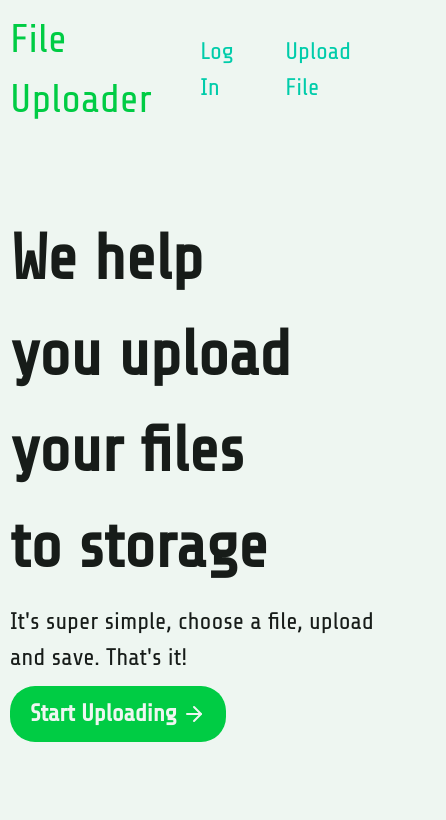
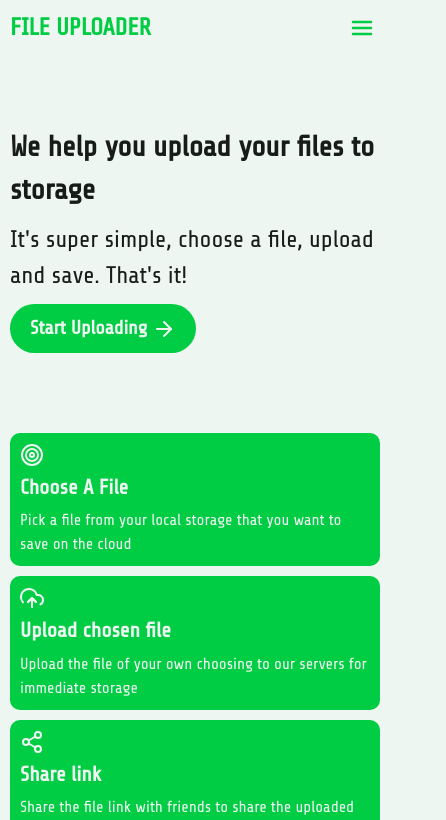
Before and after one commit to ulathincube/file-upload-client, a React (Vite) app: page / in a window 390 px wide. Shown: the top 820 px of the page, 446 px wide, since content can reach past the window. Built offline with nearby package versions, Linux system fonts and the light colour scheme.

Commit message:
Resize components in smaller viewports

```diff
--- a/src/components/CallToAction/CallToAction.module.css
+++ b/src/components/CallToAction/CallToAction.module.css
@@ -7,6 +7,7 @@
 
 .title {
   font-size: var(--font-size-large);
+  text-wrap: wrap;
 }
 
 .action {
@@ -30,3 +31,13 @@
 .container {
   max-width: fit-content;
 }
+
+@media screen and (max-width: 37.5rem) {
+  .title {
+    --font-size-large: 1.8rem;
+  }
+
+  .action {
+    --font-size-medium: 1.2rem;
+  }
+}
--- a/src/components/Feature/Feature.module.css
+++ b/src/components/Feature/Feature.module.css
@@ -17,3 +17,37 @@
 .description {
   font-size: var(--font-size-medium);
 }
+
+@media screen and (max-width: 81.25rem) {
+  .title {
+    --font-size-large: 1.8rem;
+  }
+
+  .description {
+    --font-size-medium: 1.3rem;
+  }
+}
+
+@media screen and (max-width: 62.5rem) {
+  .title {
+    --font-size-large: 1.5rem;
+  }
+
+  .description {
+    --font-size-medium: 1.2rem;
+  }
+}
+
+@media screen and (max-width: 50rem) {
+  .wrapper {
+    padding: var(--spacing-10);
+  }
+
+  .title {
+    --font-size-large: 1.3rem;
+  }
+
+  .description {
+    --font-size-medium: 1rem;
+  }
+}
--- a/src/components/Features/Features.module.css
+++ b/src/components/Features/Features.module.css
@@ -8,3 +8,20 @@
   width: var(--icon-size-large);
   height: var(--icon-size-large);
 }
+
+@media screen and (max-width: 62.5rem) {
+  .wrapper {
+    gap: var(--spacing-10);
+  }
+
+  .icon {
+    width: var(--icon-size);
+    height: var(--icon-size);
+  }
+}
+
+@media screen and (max-width: 37.5rem) {
+  .wrapper {
+    flex-direction: column;
+  }
+}
--- a/src/components/Header/Header.jsx
+++ b/src/components/Header/Header.jsx
@@ -37,7 +37,7 @@ function Header() {
   return (
     <header className={styles.header}>
       <Logo />
-      <nav>
+      <nav className={styles.navigation}>
         <ul className={styles.list}>
           <li className={styles.item}>
             {user ? (
@@ -62,6 +62,26 @@ function Header() {
           </li>
         </ul>
       </nav>
+      <div className={styles.menu}>
+        <button className={styles.action}>
+          <svg
+            xmlns="http://www.w3.org/2000/svg"
+            width="24"
+            height="24"
+            viewBox="0 0 24 24"
+            fill="none"
+            stroke="currentColor"
+            strokeWidth="2"
+            strokeLinecap="round"
+            strokeLinejoin="round"
+            className={styles.icon}
+          >
+            <line x1="3" y1="12" x2="21" y2="12"></line>
+            <line x1="3" y1="6" x2="21" y2="6"></line>
+            <line x1="3" y1="18" x2="21" y2="18"></line>
+          </svg>
+        </button>
+      </div>
     </header>
   );
 }
--- a/src/components/Header/Header.module.css
+++ b/src/components/Header/Header.module.css
@@ -40,3 +40,29 @@
   border: none;
   color: var(--link-color);
 }
+
+@media screen and (max-width: 37.5rem) {
+  .navigation {
+    display: none;
+    visibility: hidden;
+    pointer-events: none;
+  }
+
+  .menu {
+    display: flex;
+    visibility: visible;
+    pointer-events: all;
+  }
+
+  .action {
+    border: none;
+    background-color: transparent;
+  }
+
+  .icon {
+    color: var(--theme-color);
+    width: var(--icon-size);
+    height: var(--icon-size);
+    stroke-width: 2.5;
+  }
+}
--- a/src/components/Hero/Hero.module.css
+++ b/src/components/Hero/Hero.module.css
@@ -8,6 +8,7 @@
 .heading {
   font-size: var(--font-size-superlarge);
   font-weight: var(--font-weight-superbold);
+  text-wrap: wrap;
 }
 
 .description {
@@ -35,3 +36,29 @@
   width: var(--icon-size);
   height: var(--icon-size);
 }
+
+@media screen and (max-width: 81.25rem) {
+  .heading {
+    --font-size-superlarge: 3rem;
+  }
+}
+
+@media screen and (max-width: 62.5rem) {
+  .heading {
+    --font-size-superlarge: 2rem;
+  }
+
+  .action {
+    --font-size-medium: 1.3rem;
+  }
+}
+
+@media screen and (max-width: 37.5rem) {
+  .heading {
+    --font-size-superlarge: 1.8rem;
+  }
+
+  .action {
+    --font-size-medium: 1.2rem;
+  }
+}
--- a/src/components/Logo/Logo.module.css
+++ b/src/components/Logo/Logo.module.css
@@ -1,10 +1,29 @@
+.link {
+  font-size: var(--font-size-large);
+  text-transform: uppercase;
+  font-weight: var(--font-weight-bold);
+}
+
 .link:link,
 .link:visited {
   text-decoration: none;
   color: var(--theme-color);
 }
 
-.logo {
-  font-size: var(--font-size-large);
-  text-transform: uppercase;
+@media screen and (max-width: 81.25rem) {
+  .link {
+    --font-size-large: 1.8rem;
+  }
 }
+
+@media screen and (max-width: 37.5rem) {
+  .link {
+    --font-size-large: 1.6rem;
+  }
+}
+
+@media screen and (max-width: 25rem) {
+  .link {
+    --font-size-large: 1.5rem;
+  }
+}
```
